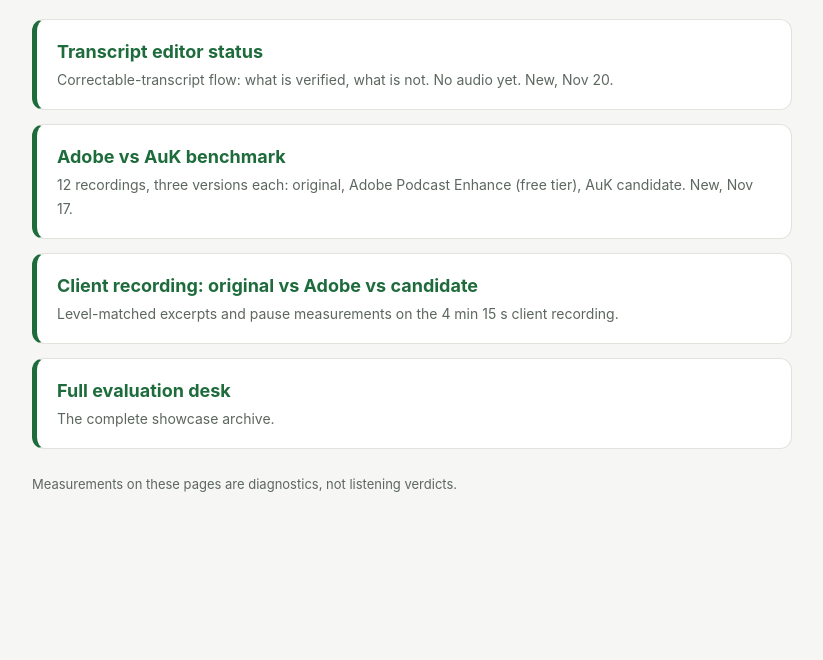
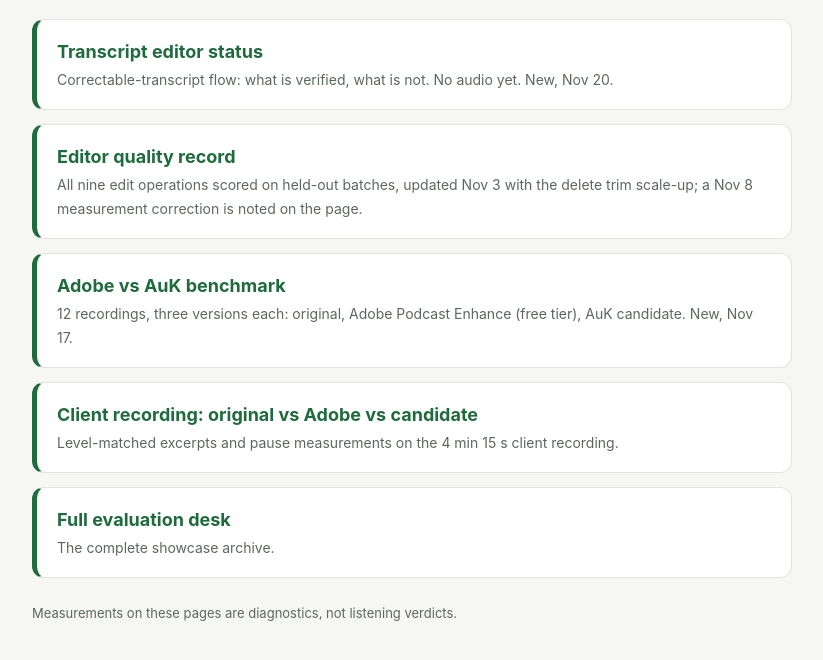
Before and after one commit to advayc/auk-production-backend, a plain HTML site: page docs/index.html in a window 1280 px wide. Shown: the part 136-796 px from the top of the page, without its empty margins (228-1051 px from the left). Drawn offline with Linux system fonts and the light colour scheme.

Commit message:
docs: reconcile editor scores to the 3 Nov reported record (83/90) across README and site index

```diff
--- a/docs/index.html
+++ b/docs/index.html
@@ -12,6 +12,7 @@ footer{margin:26px 0 50px;font-size:13px;color:#5c675f}
 <h1>AuK Audio Showcase</h1>
 <p class="sub">Evaluation pages for the AuK voice cleanup. Everything here is unreviewed unless a page says otherwise.</p>
 <a class="big" href="./133-transcript-editor-status.html"><b>Transcript editor status</b><span>Correctable-transcript flow: what is verified, what is not. No audio yet. New, Nov 20.</span></a>
+<a class="big" href="./23-w4-assessment.html"><b>Editor quality record</b><span>All nine edit operations scored on held-out batches, updated Nov 3 with the delete trim scale-up; a Nov 8 measurement correction is noted on the page.</span></a>
 <a class="big" href="./132-adobe-vs-auk-benchmark.html"><b>Adobe vs AuK benchmark</b><span>12 recordings, three versions each: original, Adobe Podcast Enhance (free tier), AuK candidate. New, Nov 17.</span></a>
 <a class="big" href="./131-original-vs-adobe-vs-candidate.html"><b>Client recording: original vs Adobe vs candidate</b><span>Level-matched excerpts and pause measurements on the 4 min 15 s client recording.</span></a>
 <a class="big" href="./1-3-auk-evaluation-desk-selfcontained-20261025-v3.html"><b>Full evaluation desk</b><span>The complete showcase archive.</span></a>
```
Also changed, not shown: 1 other file.
